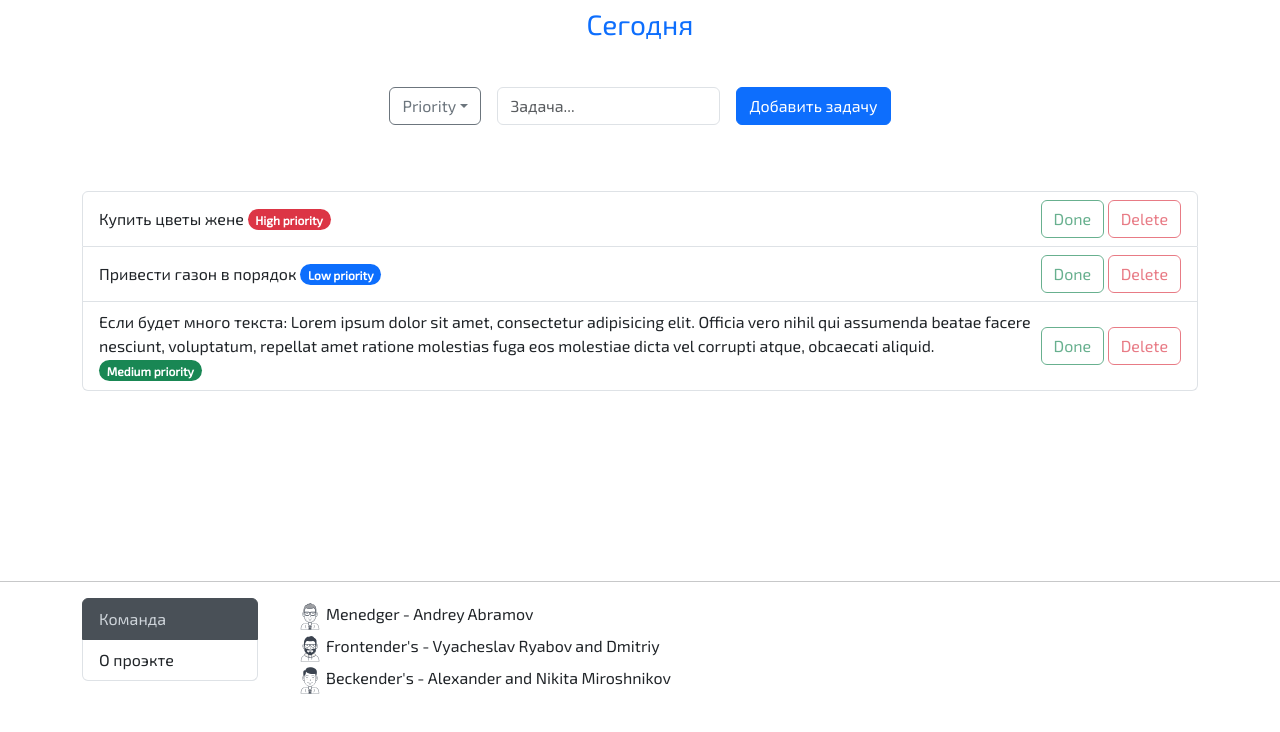
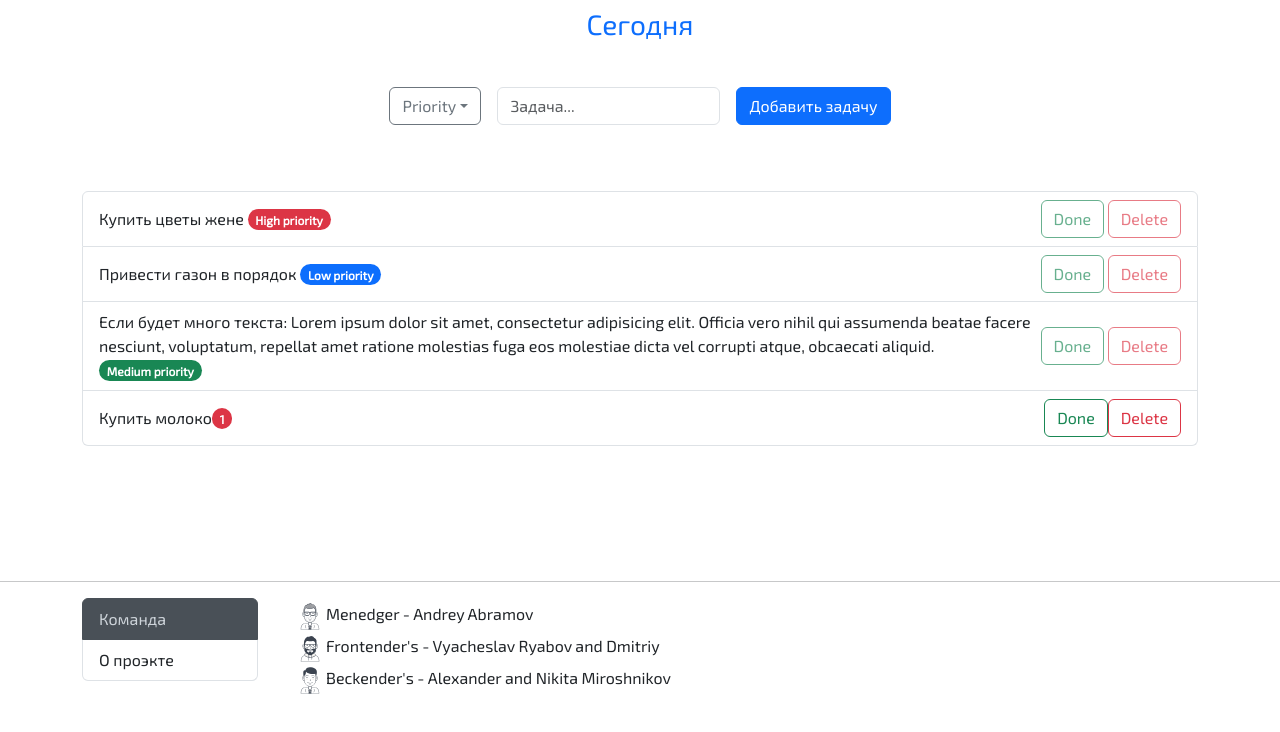
Before and after one commit to Hardtmuth/hexly_group_project_front, a website with bundled scripts: page index.html in a window 1280 px wide. Shown: the part 62-794 px from the top of the page. Built offline with nearby package versions, Linux system fonts and the light colour scheme; files whose address does not match are found by name.

Commit message:
add render tasks

```diff
--- a/index.html
+++ b/index.html
@@ -68,7 +68,7 @@
     </div>
   </form>
 
-  <ul class="list-group">
+  <ul id="task-list" class="list-group">
     <li class="list-group-item d-flex align-items-center">
       <div class="w-50 flex-grow-1">
         <span class="">Купить цветы жене</span>
@@ -142,6 +142,7 @@
 
 </footer>
   <script src="https://cdn.jsdelivr.net/npm/bootstrap@5.3.3/dist/js/bootstrap.bundle.min.js" integrity="sha384-YvpcrYf0tY3lHB60NNkmXc5s9fDVZLESaAA55NDzOxhy9GkcIdslK1eN7N6jIeHz" crossorigin="anonymous"></script>
-  <script src="/src/main.js"></script>
+  <script type="module" src="/src/main.js"></script>
+  <script src="https://cdnjs.cloudflare.com/ajax/libs/axios/1.7.2/axios.min.js" integrity="sha512-JSCFHhKDilTRRXe9ak/FJ28dcpOJxzQaCd3Xg8MyF6XFjODhy/YMCM8HW0TFDckNHWUewW+kfvhin43hKtJxAw==" crossorigin="anonymous" referrerpolicy="no-referrer"></script>
 </body>
 </html>
--- /dev/null
+++ b/src/getAllTasks.js
@@ -0,0 +1,15 @@
+//import axios from "axios";
+
+
+const axiosInstance = axios.create({baseURL: 'http://localhost:8080'});
+
+export default async (text, status, priority) => {
+  try {
+    const response = await axiosInstance.get('/tasks');
+    console.log(response.data);
+    return response.data;
+  } catch (error) {
+    console.error('Произошла ошибка при выполнении GET запроса:');
+    throw error;
+  }
+};
--- a/src/main.js
+++ b/src/main.js
@@ -1,12 +1,64 @@
+import getTasks from "./getAllTasks.js";
+
+
+const allTasks = await getTasks();
+console.log(allTasks.tasks);
+
 const form = document.querySelector('#form');
 const taskInput = document.querySelector('#taskInput');
 
+const tempTask = {
+  text: 'Купить молоко',
+  status: "open",
+  priority: 1
+}
 
+const renderTask = (someTask) => {
+  const taskList = document.querySelector('#task-list');
 
+  const textTask = document.createTextNode(someTask.text);
+  const textSpan = document.createElement('span');
+  textSpan.append(textTask);
 
+  const priorityTask = document.createTextNode(someTask.priority);
+  const prioritySpan = document.createElement('span');
+  prioritySpan.className = "badge bg-danger rounded-pill";
+  prioritySpan.append(priorityTask);
 
+  const firstDiv = document.createElement('div');
+  firstDiv.className = "w-50 flex-grow-1";
+  firstDiv.append(textSpan);
+  firstDiv.append(prioritySpan);
 
-form.addEventListener('submit', function(event) {
+  const doneBtnText = document.createTextNode('Done')
+  const doneBtn = document.createElement('button')
+  doneBtn.type = 'button';
+  doneBtn.className = "btn btn-outline-success";
+  doneBtn.append(doneBtnText);
+
+  const delBtnText = document.createTextNode('Delete')
+  const delBtn = document.createElement('button')
+  delBtn.type = 'button';
+  delBtn.className = "btn btn-outline-danger";
+  delBtn.append(delBtnText);
+
+  const secondDiv = document.createElement('div');
+  secondDiv.append(doneBtn);
+  secondDiv.append(delBtn);
+
+  const listItem = document.createElement('li');
+  listItem.className = "list-group-item d-flex align-items-center";
+  listItem.append(firstDiv);
+  listItem.append(secondDiv);
+
+  taskList.append(listItem);
+};
+
+renderTask(tempTask);
+
+allTasks.tasks.forEach(renderTask)
+
+/* form.addEventListener('submit', function(event) {
     event.preventDefault();
 
     const taskText = taskInput.value;
@@ -25,4 +77,4 @@ form.addEventListener('submit', function(event) {
 
 
   console.log(taskHTML);
-})
+}) */
```
